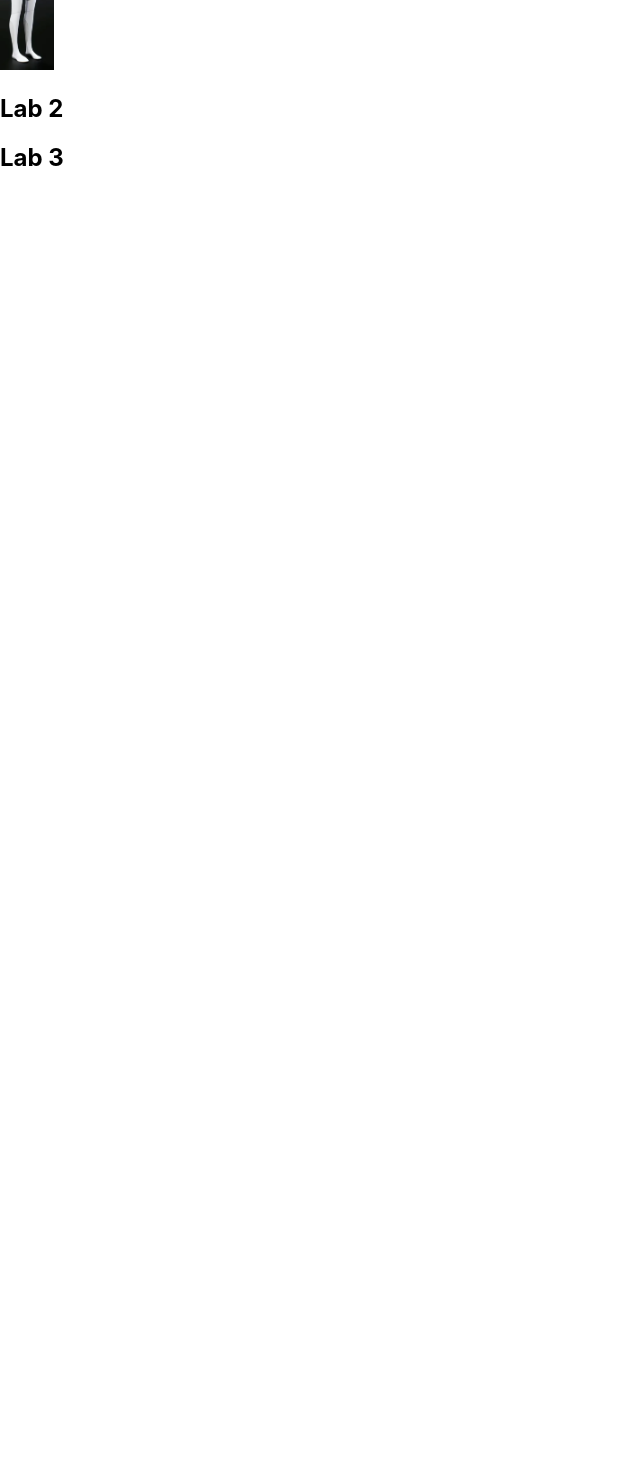
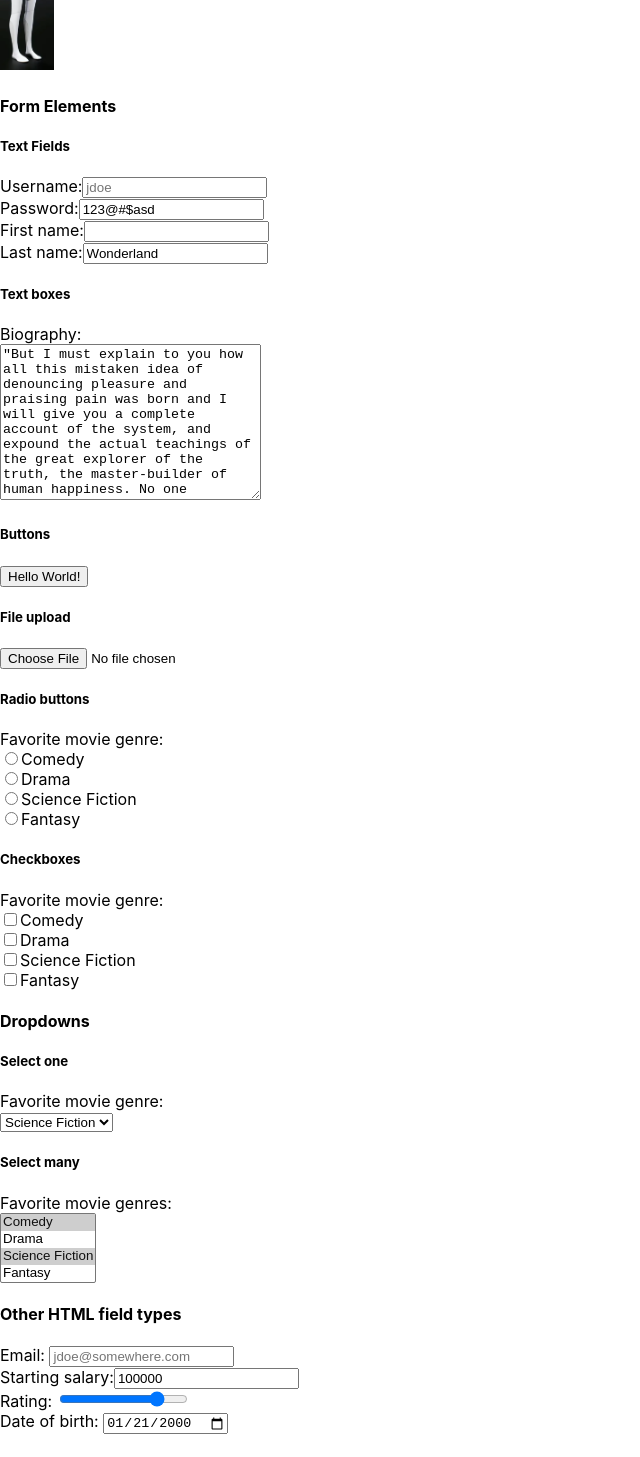
Before and after one commit to WeiqingGao/kanbas-react-web-app-cs5610-fa24, a React (Create React App) app: page / in a window 1280 px wide. Shown: the part 2440-3897 px from the top of the page, without its empty margins (0-640 px from the left). Before the commit the page ends 2632 px from the top, so only its background shows below. Built offline with nearby package versions, Linux system fonts and the light colour scheme.

Commit message:
complete 2.11

```diff
--- a/src/Labs/Lab1/index.tsx
+++ b/src/Labs/Lab1/index.tsx
@@ -196,7 +196,114 @@ tag to tell browsers to render the gaps.
                 <img id="wd-teslabot" src="images/teslabot.jpg" height="200px" />
             </div>
 
+            <div id="wd-forms">
+                <h4>Form Elements</h4>
+                <form id="wd-text-fileds">
+                    <h5>Text Fields</h5>
+                    <label htmlFor="wd-text-fields-username">Username:</label>
+                    <input id="wd-text-fields-username" placeholder="jdoe" /><br />
+                    <label htmlFor="wd-text-fields-password">Password:</label>
+                    <input id="wd-text-fields-password" value="123@#$asd" /><br />
+                    <label htmlFor="wd-text-fields-first-name">First name:</label>
+                    <input id="wd-text-fields-first-name" title="John" /> <br />
+                    <label htmlFor="wd-text-fields-last-name">Last name:</label>
+                    <input id="wd-text-fields-last-name" placeholder="Doe"
+                    value="Wonderland" title="The last name" />
+                </form>
+            </div>
 
+            <h5>Text boxes</h5>
+            <label>Biography:</label><br/>
+            <textarea id="wd-textarea" cols={30} rows={10}>"But I must explain to you how all
+                this mistaken idea of denouncing pleasure and praising pain was born
+                and I will give you a complete account of the system, and expound the
+                actual teachings of the great explorer of the truth, the
+                master-builder of human happiness. No one rejects, dislikes, or avoids
+                pleasure itself, because it is pleasure, but because those who do not
+                know how to pursue pleasure rationally encounter consequences that are
+                extremely painful. Nor again is there anyone who loves or pursues or
+                desires to obtain pain of itself, because it is pain, but because
+                occasionally circumstances occur in which toil and pain can procure him
+                some great pleasure. To take a trivial example, which of us ever
+                undertakes laborious physical exercise, except to obtain some advantage
+                from it? But who has any right to find fault with a man who chooses to
+                enjoy a pleasure that has no annoying consequences, or one who avoids a
+                pain that produces no resultant pleasure?"
+            </textarea>
+
+            <h5 id="wd-buttons">Buttons</h5>
+            <button id="wd-all-good" onClick={() => alert("Life is Good!")} type="button">
+            Hello World!
+            </button>
+
+            <h5>File upload</h5>
+            <input id="wd-upload" type="file"/>
+
+            <h5 id="wd-radio-buttons">Radio buttons</h5>
+            <label>Favorite movie genre:</label><br />
+            <input type="radio" name="radio-genre" id="wd-radio-comedy"/>
+            <label htmlFor="wd-radio-comedy">Comedy</label><br />
+            <input type="radio" name="radio-genre" id="wd-radio-drama"/>
+            <label htmlFor="wd-radio-drama">Drama</label><br />
+            <input type="radio" name="radio-genre" id="wd-radio-scifi"/>
+            <label htmlFor="wd-radio-scifi">Science Fiction</label><br />
+            <input type="radio" name="radio-genre" id="wd-radio-fantasy"/>
+            <label htmlFor="wd-radio-fantasy">Fantasy</label>
+
+            <h5 id="wd-checkboxes">Checkboxes</h5>
+            <label>Favorite movie genre:</label><br/>
+            <input type="checkbox" name="check-genre" id="wd-chkbox-comedy"/>
+            <label htmlFor="wd-chkbox-comedy">Comedy</label><br/>
+            <input type="checkbox" name="check-genre" id="wd-chkbox-drama"/>
+            <label htmlFor="wd-chkbox-drama">Drama</label><br/>
+            <input type="checkbox" name="check-genre" id="wd-chkbox-scifi"/>
+            <label htmlFor="wd-chkbox-scifi">Science Fiction</label><br/>
+            <input type="checkbox" name="check-genre" id="wd-chkbox-fantasy"/>
+            <label htmlFor="wd-chkbox-fantasy">Fantasy</label>
+
+            <h4 id="wd-dropdowns">Dropdowns</h4>
+            <h5>Select one</h5>
+            <label htmlFor="wd-select-one-genre"> Favorite movie genre: </label><br/>
+            <select id="wd-select-one-genre">
+            <option value="COMEDY">Comedy</option>
+            <option value="DRAMA">Drama</option>
+            <option selected value="SCIFI">
+                Science Fiction</option>
+            <option value="FANTASY">Fantasy</option>
+            </select>
+            <h5>Select many</h5>
+            <label htmlFor="wd-select-many-genre"> Favorite movie genres: </label><br/>
+            <select id="wd-select-many-genre" multiple>
+            <option selected value="COMEDY">Comedy</option>
+            <option value="DRAMA">Drama</option>
+            <option selected value="SCIFI">
+                Science Fiction</option>
+            <option value="FANTASY">Fantasy</option>
+            </select>
+
+            <h4>Other HTML field types</h4>
+            <label htmlFor="wd-text-fields-email"> Email: </label>
+            <input type="email"
+                placeholder="jdoe@somewhere.com"
+                id="wd-text-fields-email"/><br/>
+
+            <label htmlFor="wd-text-fields-salary-start"> Starting salary:
+            </label>
+            <input type="number"
+                id="wd-text-fields-salary-start"
+                placeholder="1000"
+                value="100000"/><br/>
+
+            <label htmlFor="wd-text-fields-rating"> Rating: </label>
+            <input type="range" id="wd-text-fields-rating"
+                placeholder="Doe"
+                max="5"
+                value="4"/><br/>
+
+            <label htmlFor="wd-text-fields-dob"> Date of birth: </label>
+            <input type="date"
+                id="wd-text-fields-dob"
+                value="2000-01-21"/><br/>
         </div>
     );
 }
```
